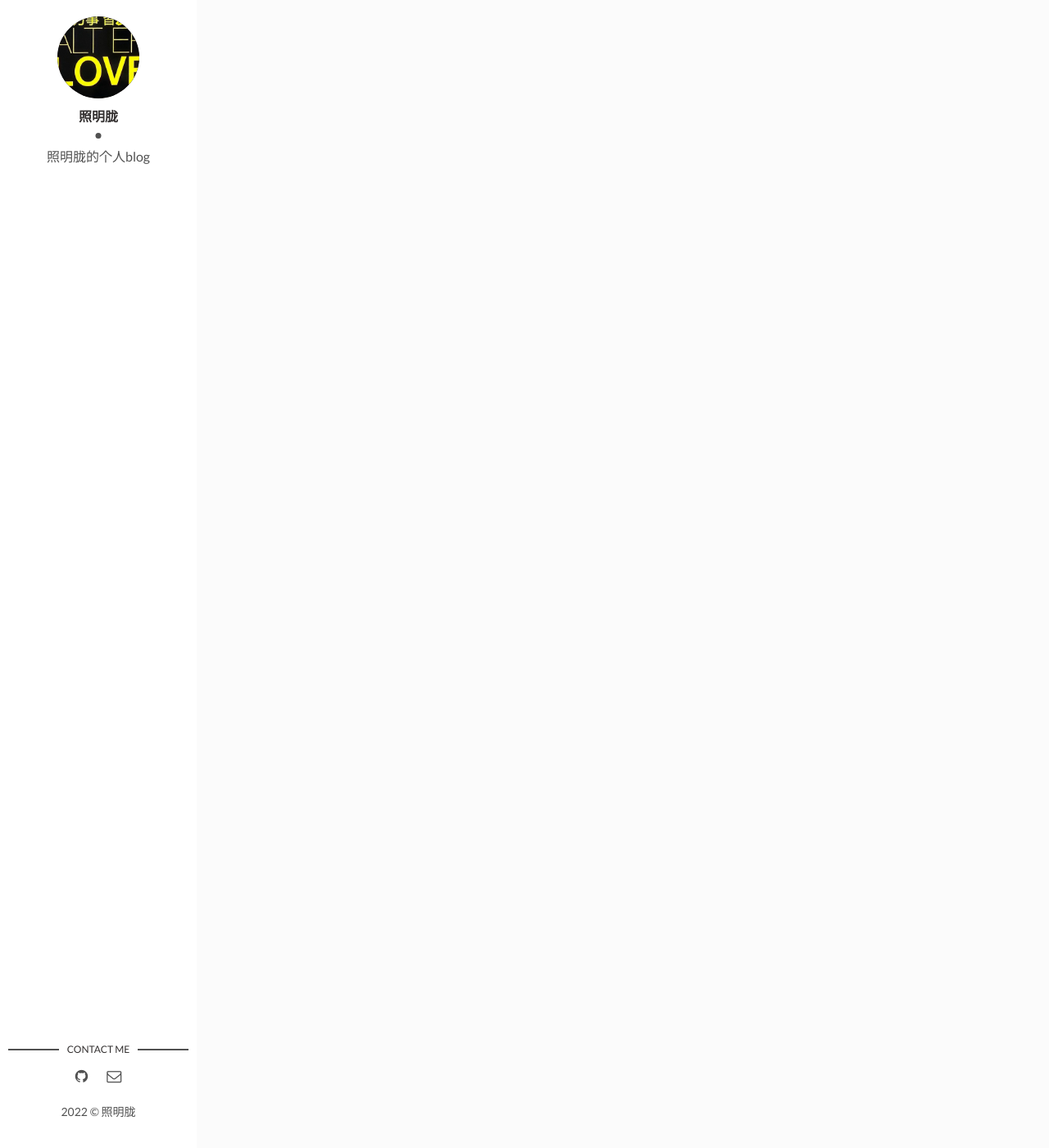
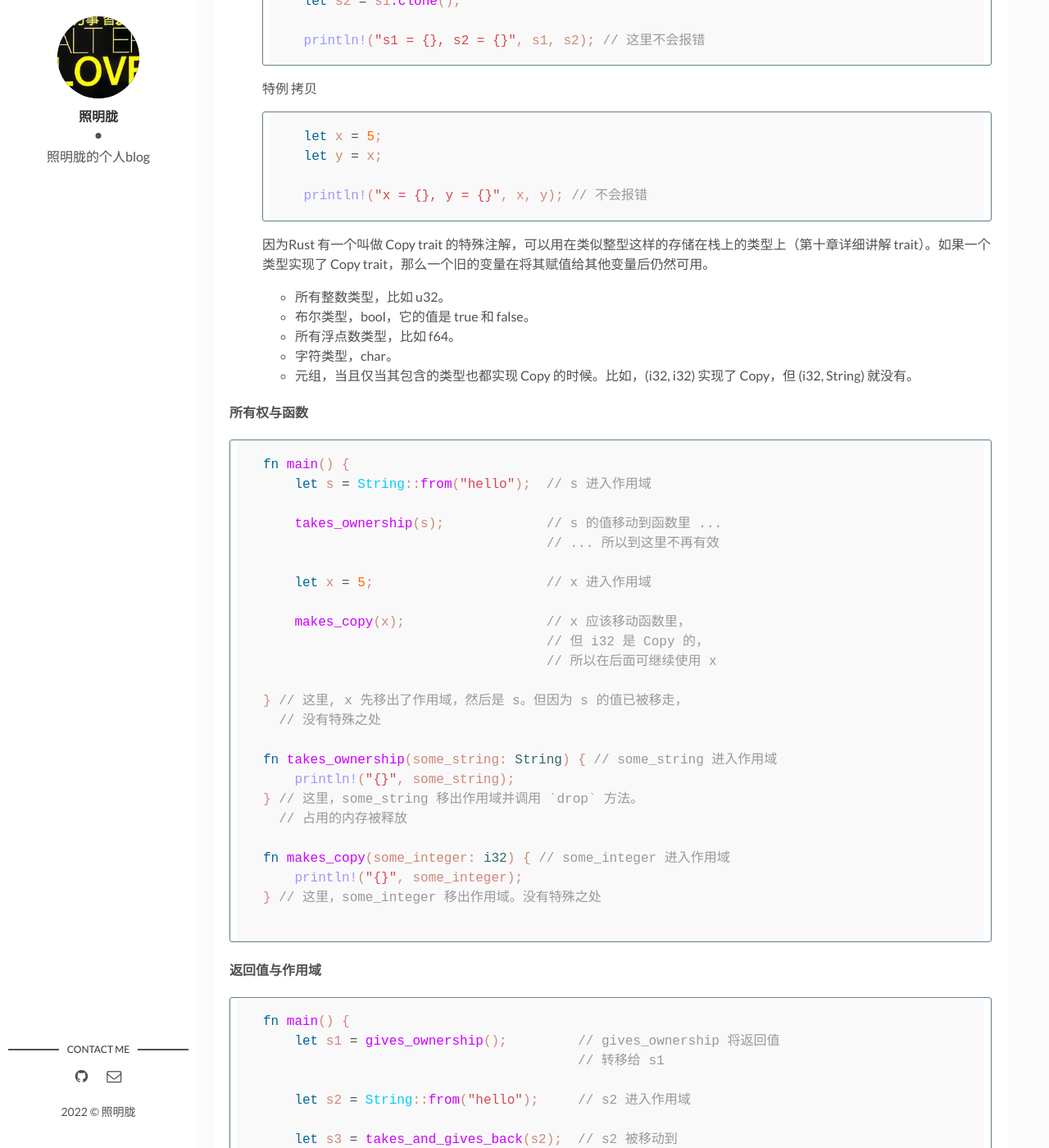
Before and after one commit to mmmml-zhao/mmmml-zhao.github.io, a Jekyll site: the page built from _posts/2022-06-27-rust基础学习.markdown, in a window 1280 px wide and 1400 px high, scrolled down 9023 px. Shown: the whole window at 82% size. Built offline with Jekyll 4.4.1, drawn with Linux system fonts in a browser that asks for light colours; some of the changed text lies outside the part shown.

Commit message:
2022-0708-rust 初学习记录2

````diff
--- a/_posts/2022-06-27-rust基础学习.markdown
+++ b/_posts/2022-06-27-rust基础学习.markdown
@@ -6,6 +6,8 @@ description: rust基础学习
 img: 2022-06-27/rustacean-flat-happy.svg
 tags: [rust]
 ---
+
+本文是对rust官网的[Rust 程序设计语言 简体中文版](https://kaisery.github.io/trpl-zh-cn/)的阅读笔记摘抄，侵删～～～。
 
 ## 常见编程概念
 
@@ -325,3 +327,178 @@ fn main() {
 1. Rust 中的每一个值都有一个被称为其 所有者（owner）的变量。
 2. 值在任一时刻有且只有一个所有者。
 3. 当所有者（变量）离开作用域，这个值将被丢弃。
+    ```rust
+    {                      //作用域开始， s 在这里无效, 它尚未声明
+        let s = "hello";   // 从此处起，s 是有效的，s是所有者
+        let z = s;         // s 在这里无效, 所有权转给z , 一个所有者
+        // 使用 z
+    }
+    // 作用域结束 z失效，被丢弃
+    ```
+
+变量与数据交互的方式
+
+1. 移动
+    ```rust
+    let s = "hello";   // 从此处起，s 是有效的，s是所有者
+    let z = s;  // s 在这里无效, 所有权转给z , 一个所有者
+    println!("{}, world!", s1); // 这里会报错
+    ```
+
+2. 克隆
+    常规
+    ```rust
+    let s1 = String::from("hello");
+    let s2 = s1.clone();
+
+    println!("s1 = {}, s2 = {}", s1, s2); // 这里不会报错
+    ```
+
+    特例 拷贝
+    ```rust
+    let x = 5;
+    let y = x;
+
+    println!("x = {}, y = {}", x, y); // 不会报错
+    ```
+    因为Rust 有一个叫做 Copy trait 的特殊注解，可以用在类似整型这样的存储在栈上的类型上（第十章详细讲解 trait）。如果一个类型实现了 Copy trait，那么一个旧的变量在将其赋值给其他变量后仍然可用。
+    * 所有整数类型，比如 u32。
+    * 布尔类型，bool，它的值是 true 和 false。
+    * 所有浮点数类型，比如 f64。
+    * 字符类型，char。
+    * 元组，当且仅当其包含的类型也都实现 Copy 的时候。比如，(i32, i32) 实现了 Copy，但 (i32, String) 就没有。
+
+
+#### 所有权与函数
+```rust
+fn main() {
+    let s = String::from("hello");  // s 进入作用域
+
+    takes_ownership(s);             // s 的值移动到函数里 ...
+                                    // ... 所以到这里不再有效
+
+    let x = 5;                      // x 进入作用域
+
+    makes_copy(x);                  // x 应该移动函数里，
+                                    // 但 i32 是 Copy 的，
+                                    // 所以在后面可继续使用 x
+
+} // 这里, x 先移出了作用域，然后是 s。但因为 s 的值已被移走，
+  // 没有特殊之处
+
+fn takes_ownership(some_string: String) { // some_string 进入作用域
+    println!("{}", some_string);
+} // 这里，some_string 移出作用域并调用 `drop` 方法。
+  // 占用的内存被释放
+
+fn makes_copy(some_integer: i32) { // some_integer 进入作用域
+    println!("{}", some_integer);
+} // 这里，some_integer 移出作用域。没有特殊之处
+
+```
+
+#### 返回值与作用域
+```rust
+fn main() {
+    let s1 = gives_ownership();         // gives_ownership 将返回值
+                                        // 转移给 s1
+
+    let s2 = String::from("hello");     // s2 进入作用域
+
+    let s3 = takes_and_gives_back(s2);  // s2 被移动到
+                                        // takes_and_gives_back 中,
+                                        // 它也将返回值移给 s3
+} // 这里, s3 移出作用域并被丢弃。s2 也移出作用域，但已被移走，
+  // 所以什么也不会发生。s1 离开作用域并被丢弃
+
+fn gives_ownership() -> String {             // gives_ownership 会将
+                                             // 返回值移动给
+                                             // 调用它的函数
+
+    let some_string = String::from("yours"); // some_string 进入作用域.
+
+    some_string                              // 返回 some_string
+                                             // 并移出给调用的函数
+                                             //
+}
+
+// takes_and_gives_back 将传入字符串并返回该值
+fn takes_and_gives_back(a_string: String) -> String { // a_string 进入作用域
+                                                      //
+
+    a_string  // 返回 a_string 并移出给调用的函数
+}
+
+```
+
+### 引用与借用
+```rust
+fn main() {
+    let s1 = String::from("hello");
+
+    let len = calculate_length(&s1);
+
+    println!("The length of '{}' is {}.", s1, len);
+}
+
+fn calculate_length(s: &String) -> usize {
+    s.len()
+}
+```
+
+#### 可变引用
+```rust
+fn main() {
+    let mut s = String::from("hello");
+
+    change(&mut s);
+}
+
+fn change(some_string: &mut String) {
+    some_string.push_str(", world");
+}
+```
+一个`mut`的`s`，将引用加上`&mut`，则在函数内可以修改这个变量。
+
+#### 悬垂引用
+```rust
+fn main() {
+    let reference_to_nothing = dangle();
+}
+
+fn dangle() -> &String {
+    let s = String::from("hello");
+
+    &s
+}
+```
+函数返回了s的引用，但是s在作用域结尾销毁了，会产生报错。
+
+
+#### 引用的规则
+让我们概括一下之前对引用的讨论：
+在任意给定时间，要么 只能有一个可变引用，要么 只能有多个不可变引用。
+引用必须总是有效的。
+
+### Slice 类型
+字符串
+```rust
+fn main() {
+    let s = String::from("hello world");
+    let hello = &s[0..5];
+    let world = &s[6..11];
+}
+```
+其他类型
+```rust
+fn main() {
+let a = [1, 2, 3, 4, 5];
+
+let slice = &a[1..3];//  slice 的类型是 &[i32]
+
+assert_eq!(slice, &[2, 3]);
+}
+```
+
+## 总结
+所有权、借用和 slice 这些概念让 Rust 程序在编译时确保内存安全。Rust 语言提供了跟其他系统编程语言相同的方式来控制你使用的内存，但拥有数据所有者在离开作用域后自动清除其数据的功能意味着你无须额外编写和调试相关的控制代码。
````
